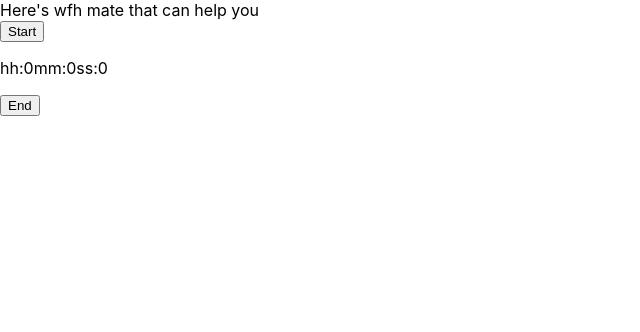
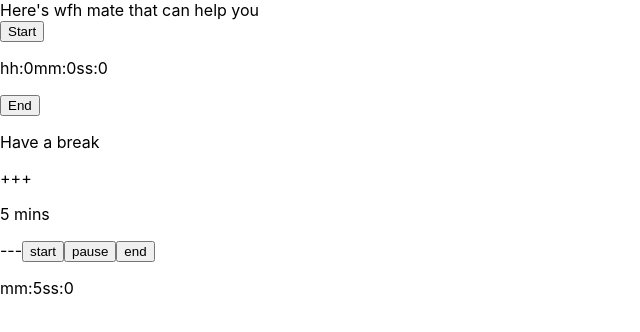
Before and after one commit to karthick3018/wfh-mate, a React (Create React App) app: page / in a window 1280 px wide. Shown: the top 332 px of the page, without its empty margins (0-640 px from the left). Built offline with nearby package versions, Linux system fonts and the light colour scheme.

Commit message:
break timer initial

```diff
--- a/src/App.js
+++ b/src/App.js
@@ -1,5 +1,6 @@
 import React from 'react';
 import WorkTimer from './components/workTimer';
+import BreakTimer from './components/breakTimer';
 import './App.css';
 
 const App=()=> {
@@ -7,6 +8,7 @@ const App=()=> {
      <div>
        Here's wfh mate that can help you
        <WorkTimer/>
+       <BreakTimer/>
      </div>
   );
 }
--- /dev/null
+++ b/src/components/breakTimer/index.js
@@ -0,0 +1,43 @@
+import React,{useState} from 'react';
+import useLocalStorage  from '../../hooks/useLocalStorage';
+import useReduceTimer from '../../hooks/useReduceTimer';
+
+const BreakTimer = () => {
+  const [breakTime,setBreakTime] = useState({
+    seconds:0,
+    minutes:5
+  });
+  const [{state:isBreakStartClicked,setState:setBreakStartClicked}] = useLocalStorage('isBreakStartClicked',false);
+  const [state,setState] = useReduceTimer(breakTime,isBreakStartClicked)
+
+  const handleIncrement = () => {
+    if(breakTime?.minutes<45)
+    setBreakTime(prevBreakTime => {
+      return {...prevBreakTime, minutes: prevBreakTime.minutes+5};
+    });
+  }
+  const handleDecrement = () => {
+     if(breakTime?.minutes>5)
+     setBreakTime(prevBreakTime => {
+      return {...prevBreakTime, minutes: prevBreakTime.minutes-5};
+    });
+  }
+
+  const handleStart = () => {
+    setBreakStartClicked(true);
+    setState(breakTime)
+  }
+
+  return (
+    <div>
+      <p>Have a break</p>
+       <span onClick={handleIncrement}>+++</span><p>{breakTime?.minutes}  mins</p><span onClick={handleDecrement}>---</span>
+       <button onClick={handleStart}>start</button>
+       <button onClick={()=>setBreakStartClicked(false)}>pause</button>
+       <button onClick={()=>setBreakStartClicked(false)}>end</button>
+       <p>mm:{state?.minutes}ss:{state?.seconds}</p>
+    </div>
+  )
+}
+
+export default BreakTimer;
--- /dev/null
+++ b/src/hooks/useReduceTimer.js
@@ -0,0 +1,37 @@
+import {useState,useEffect} from 'react';
+
+const initialState = {
+  seconds:0,
+  minutes:0,
+}
+
+const useReduceTimer = (existingState=initialState,isStart=true) => {
+
+  const [state, setState] = useState(()=>existingState);
+
+  useEffect(() => {
+    let timer;
+    if(isStart){
+      timer = setTimeout(()=>{
+        if(state?.seconds<=59 && state?.seconds>0){
+          setState(prevState => {
+           return {...prevState, seconds: prevState.seconds-1};
+         });
+        }
+        if(state?.seconds===0 && state?.minutes>0){
+          setState(prevState => {
+            return {...prevState,seconds: 59,minutes:prevState.minutes-1};
+          });
+         }
+      },1000)
+    }
+
+    return () => clearTimeout(timer);
+
+ },[state,isStart])
+
+ return [state,setState]
+
+}
+
+export default useReduceTimer;
--- a/src/hooks/useTimer.js
+++ b/src/hooks/useTimer.js
@@ -6,7 +6,7 @@ const initialState = {
   hours:0
 }
 
-const useTimerHooks = (existingState=initialState,isStart=true) => {
+const useTimer = (existingState=initialState,isStart=true) => {
 
   const [state, setState] = useState(()=>existingState);
 
@@ -40,4 +40,4 @@ const useTimerHooks = (existingState=initialState,isStart=true) => {
 
 }
 
-export default useTimerHooks;
+export default useTimer;
```
